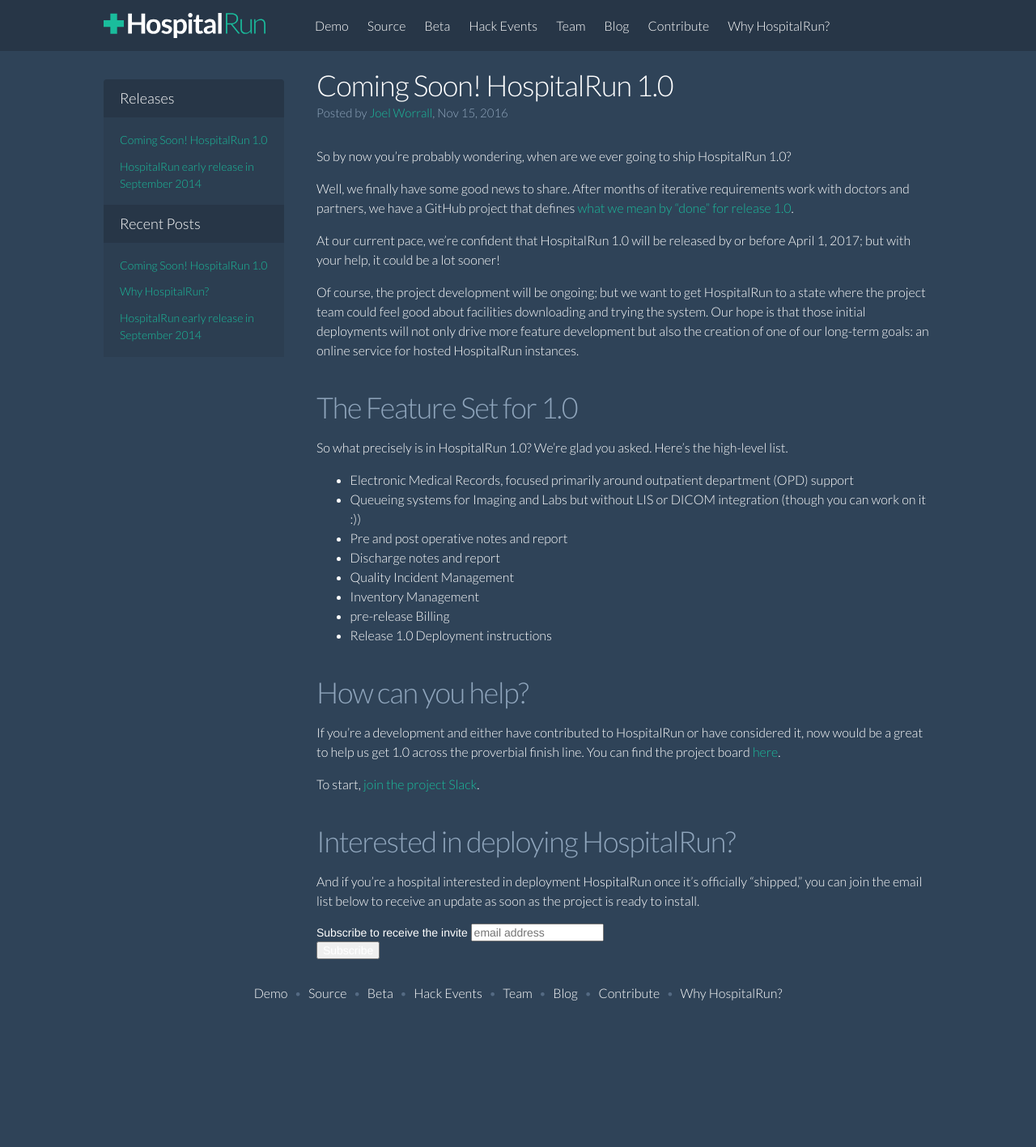
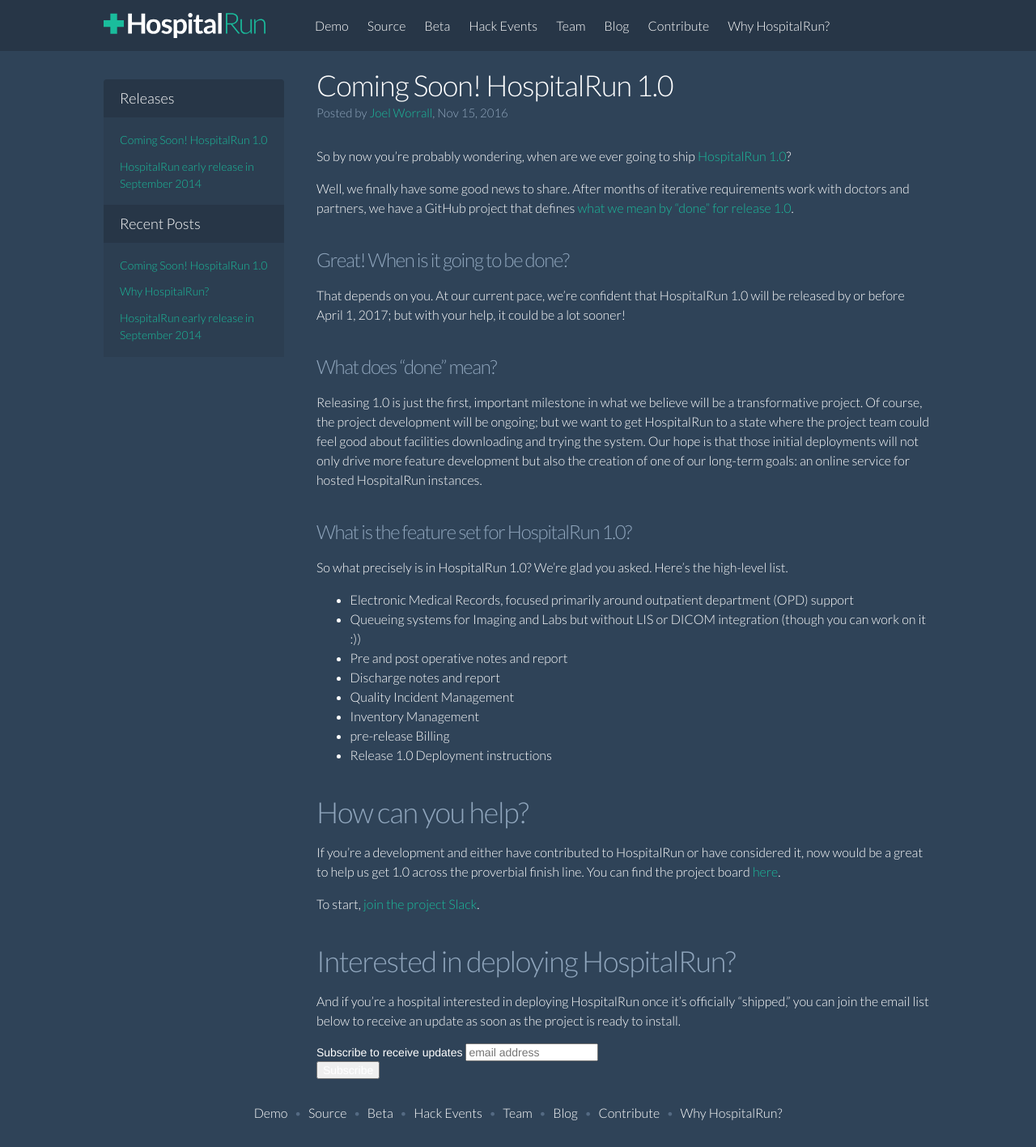
Before and after one commit to HospitalRun/hospitalrun.io, a Jekyll site: the page built from _posts/2016-11-15-hospitalrun-release-1.0.markdown, in a window 1280 px wide. Shown: the whole page at 81% size. Built offline with Jekyll 4.4.1, drawn with Linux system fonts in a browser that asks for light colours; comment, search, counter and statistics services are not loaded; before the commit the page ends 1269 px from its top, so only the background shows below that.

Commit message:
more formatting changes

```diff
--- a/_posts/2016-11-15-hospitalrun-release-1.0.markdown
+++ b/_posts/2016-11-15-hospitalrun-release-1.0.markdown
@@ -1,27 +1,29 @@
 ---
 title: Coming Soon! HospitalRun 1.0
+subtitle: ...and it's about time.
+author: Joel Worrall
+author_link: http://joelworrall.com
 date: 2016-11-15 00:00:00 Z
 categories:
 - hospitalrun
 - update
 - releases
-subtitle: "...and it's about time."
-author: Joel Worrall
-author_link: http://joelworrall.com
 layout: post
 ---
 
-So by now you're probably wondering, when are we ever going to ship HospitalRun 1.0?
+So by now you're probably wondering, when are we ever going to ship [HospitalRun 1.0](https://github.com/HospitalRun/hospitalrun-frontend)?
 
 Well, we finally have some good news to share. After months of iterative requirements work with doctors and partners, we have a GitHub project that defines [what we mean by "done" for release 1.0](https://github.com/HospitalRun/hospitalrun-frontend/projects/2).
 
-At our current pace, we're confident that HospitalRun 1.0 will be released by or before April 1, 2017; but with your help, it could be a lot sooner!
+## Great! When is it going to be done?
+That depends on you. At our current pace, we're confident that HospitalRun 1.0 will be released by or before April 1, 2017; but with your help, it could be a lot sooner!
 
-Of course, the project development will be ongoing; but we want to get HospitalRun to a state where the project team could feel good about facilities downloading and trying the system. Our hope is that those initial deployments will not only drive more feature development but also the creation of one of our long-term goals: an online service for hosted HospitalRun instances.
+## What does "done" mean?
+Releasing 1.0 is just the first, important milestone in what we believe will be a transformative project. Of course, the project development will be ongoing; but we want to get HospitalRun to a state where the project team could feel good about facilities downloading and trying the system. Our hope is that those initial deployments will not only drive more feature development but also the creation of one of our long-term goals: an online service for hosted HospitalRun instances.
 
 
 
-# The Feature Set for 1.0
+## What is the feature set for HospitalRun 1.0?
 So what precisely is in HospitalRun 1.0? We're glad you asked. Here's the high-level list.
 <ul>
 <li>Electronic Medical Records, focused primarily around outpatient department (OPD) support</li>
@@ -40,7 +42,7 @@ If you're a development and either have contributed to HospitalRun or have consi
 To start, [join the project Slack](https://hospitalrun-slackin.herokuapp.com).
 
 # Interested in deploying HospitalRun?
-And if you're a hospital interested in deployment HospitalRun once it's officially "shipped," you can join the email list below to receive an update as soon as the project is ready to install.
+And if you're a hospital interested in deploying HospitalRun once it's officially "shipped," you can join the email list below to receive an update as soon as the project is ready to install.
 
 <!-- Begin MailChimp Signup Form -->
 <link href="//cdn-images.mailchimp.com/embedcode/horizontal-slim-10_7.css" rel="stylesheet" type="text/css">
@@ -52,7 +54,7 @@ And if you're a hospital interested in deployment HospitalRun once it's official
 <div id="mc_embed_signup">
 <form action="//hospitalrun.us13.list-manage.com/subscribe/post?u=b2206ca51af3900756274184b&amp;id=d86a8451fb" method="post" id="mc-embedded-subscribe-form" name="mc-embedded-subscribe-form" class="validate" target="_blank" novalidate>
     <div id="mc_embed_signup_scroll">
-	<label for="mce-EMAIL">Subscribe to receive the invite</label>
+	<label for="mce-EMAIL">Subscribe to receive updates</label>
 	<input type="email" value="" name="EMAIL" class="email" id="mce-EMAIL" placeholder="email address" required>
     <!-- real people should not fill this in and expect good things - do not remove this or risk form bot signups-->
     <div style="position: absolute; left: -5000px;" aria-hidden="true"><input type="text" name="b_b2206ca51af3900756274184b_d86a8451fb" tabindex="-1" value=""></div>
```
